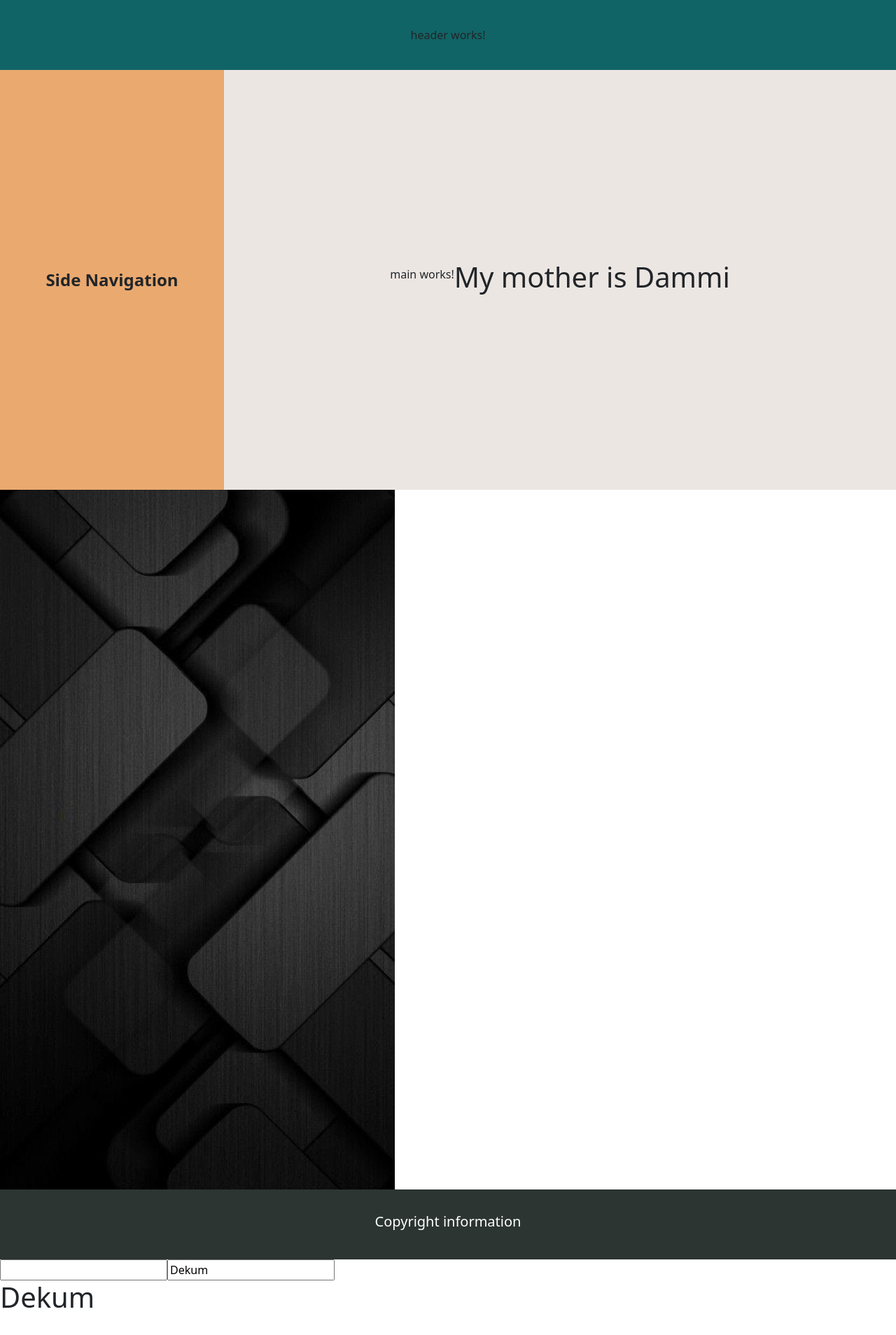
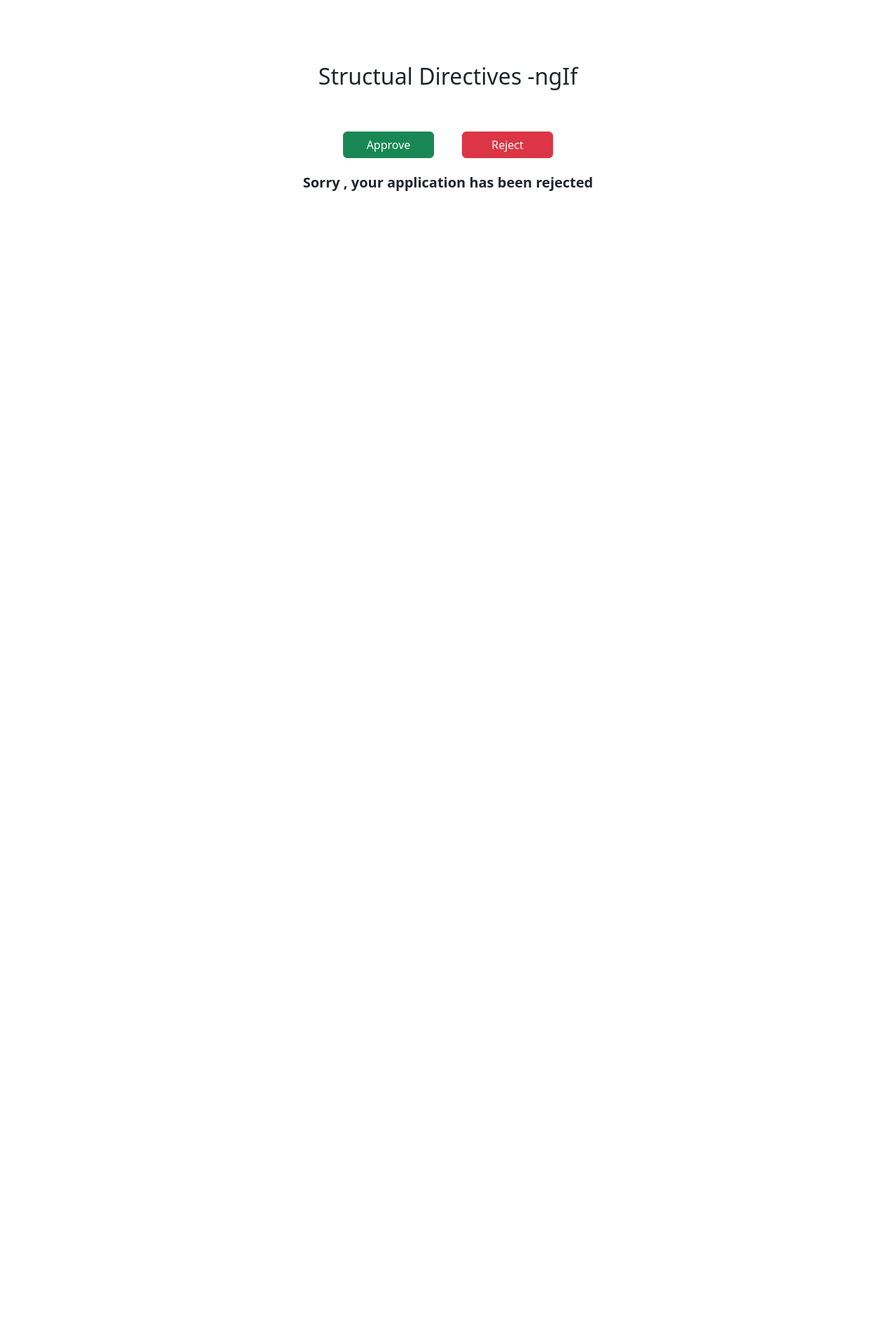
Before and after one commit to Ishini-Edirisinghe/Angular-practices, an Angular app: page / in a window 1280 px wide. Shown: the top 1908 px of the page at 70% size. Before the commit the page ends 1886 px from the top, so only its background shows below. Built offline with nearby package versions, Linux system fonts and the light colour scheme.

Commit message:
directives

```diff
--- a/src/app/app.component.html
+++ b/src/app/app.component.html
@@ -6,27 +6,22 @@
 <!-- * * * * * * * * * Delete the template below * * * * * * * * * -->
 <!-- * * * * * * * to get started with your project! * * * * * * * -->
 <!-- * * * * * * * * * * * * * * * * * * * * * * * * * * * * * * * -->
-<div>
 
-    <div class="header">
-        <app-header></app-header>
+
+<div class="container">
+    <h2>Structual Directives -ngIf</h2>
+    <div class="row">
+        <div class="col-md-12">
+            <button class="btn btn-success" (click)="approve(true)">Approve</button>
+            <button class="btn btn-danger" (click)="approve(false)">Reject</button>
+        </div>
+        <div class="col-md-12">
+            <p *ngIf="isApproved">Your application has been approved</p>
+            <p *ngIf="!isApproved">Sorry , your application has been rejected</p>
+        </div>
     </div>
 
-    <div class="side-nav ">
-        <app-sidenav></app-sidenav>
-    </div>
-    <div class="main ">
-        <app-main></app-main>
 
-        <h1>My mother is {{firstName}}</h1>
-    </div>
-    <img [src]="imagepath" alt=""/>
-
-    <div class="footer">
-        <app-footer></app-footer>
-    </div>
-    <input type="text" (input)="passValueToComponent($event)"/>
-    <input type="text" [(ngModel)]="defaultVal"/> <h1>{{defaultVal}}</h1>
 </div>
 <!-- * * * * * * * * * * * * * * * * * * * * * * * * * * * * * * * * -->
 <!-- * * * * * * * * * * * The content above * * * * * * * * * * * * -->
--- a/src/app/app.component.scss
+++ b/src/app/app.component.scss
@@ -1,34 +1,17 @@
-.header {
-    width: 100%;
-    height: 100px;
-    background-color: #116466;
-    display: flex;
-    align-items: center;
-    justify-content: center;
+.container{
+    padding: 50px;
+    text-align: center;
+    height: 2000px;
 }
-.side-nav {
-    width: 25%;
-    height: calc(100vh - 200px);
-    background-color: #eaa96f;
-    float: left;
-    display: flex;
-    align-items: center;
-    justify-content: center;
+h2{
+    margin: 40px;;
 }
-.main {
-    float: left;
-    width: 75%;
-    height: calc(100vh - 200px);
-    background-color: #ece6e2;
-    display: flex;
-    align-items: center;
-    justify-content: center;
+
+.btn{
+    width: 130px;
+    margin: 20px;
 }
-.footer{
-    width: 100%;
-    height: 100px;
-    background-color: #2c3531;
-    display: flex;
-    align-items: center;
-    justify-content: center;
+p{
+    font-size: 20px;
+    font-weight: bold;
 }
--- a/src/app/app.component.ts
+++ b/src/app/app.component.ts
@@ -1,4 +1,5 @@
 import { Component } from '@angular/core';
+import { CommonModule } from '@angular/common'; // Import CommonModule
 import { RouterOutlet } from '@angular/router';
 import { FormsModule } from '@angular/forms';  // Import FormsModule
 import { HeaderComponent } from "./header/header.component";
@@ -11,19 +12,32 @@ import { FooterComponent } from "./footer/footer.component";
     standalone: true,
     templateUrl: './app.component.html',
     styleUrl: './app.component.scss',
-    imports: [RouterOutlet, FormsModule, HeaderComponent, SidenavComponent, MainComponent, FooterComponent]
+    imports: [RouterOutlet,
+              CommonModule, // Import CommonModule here
+              FormsModule,
+              HeaderComponent,
+              SidenavComponent,
+              MainComponent,
+              FooterComponent]
 })
 export class AppComponent {
   title = 'dg-stats';
-  firstName="Dammi";
-  imagepath="assets/pic.jpeg";
-  defaultVal="Dekum";
+  // numbers=[
+  //   'one',
+  //   'two',
+  //   'three',
+  //   'four',
+  //   'five',
+  //   'six',
+  //   'seven',
+  //   'eight',
+  //   'nine',
+  //   'ten'
+  // ];
 
-  passValueToComponent(event: Event): void {
-    const inputElement = event.target as HTMLInputElement;
-    if (inputElement) {
-      console.log(inputElement.value);
-    }
+  isApproved=false;
 
+  approve(status: boolean){
+    this.isApproved=status;
   }
 }
```
